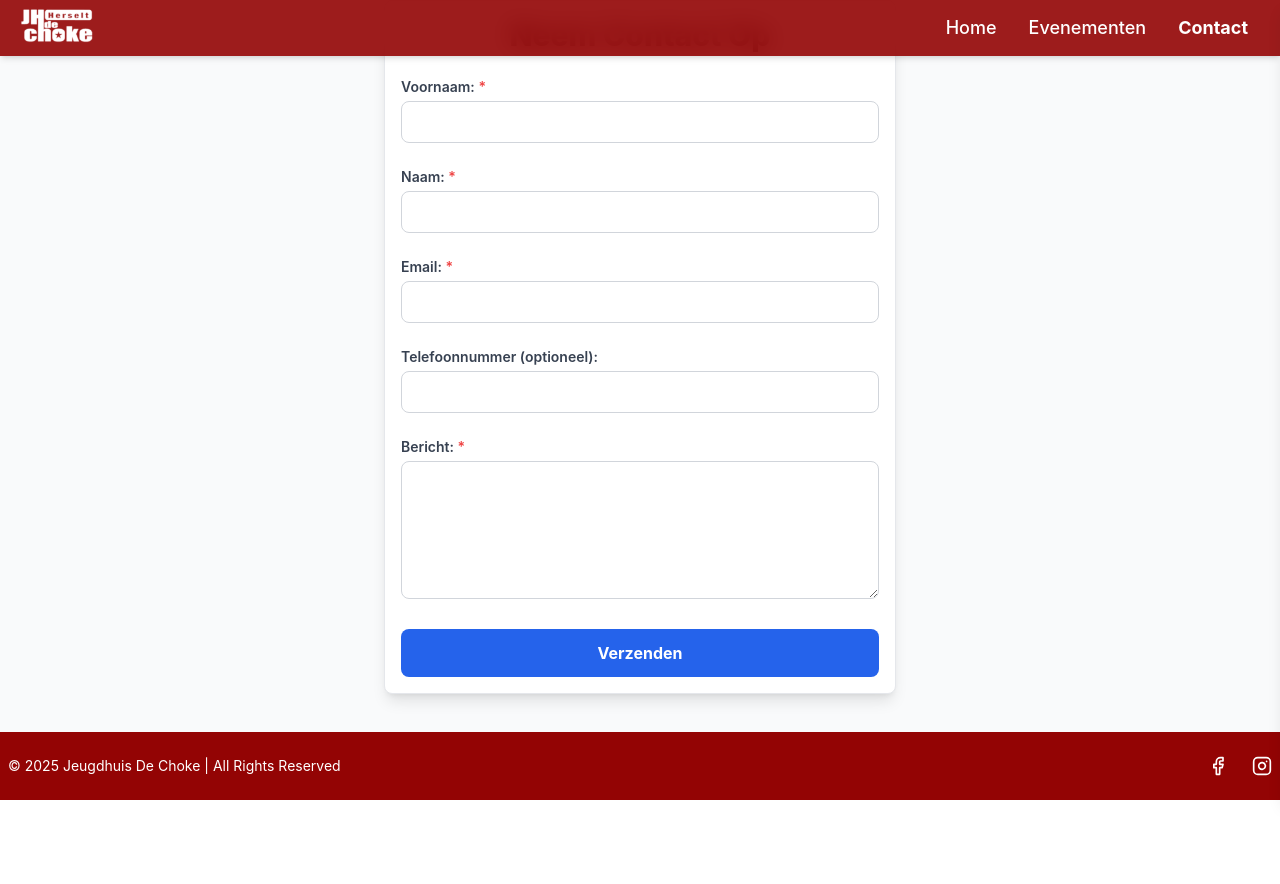
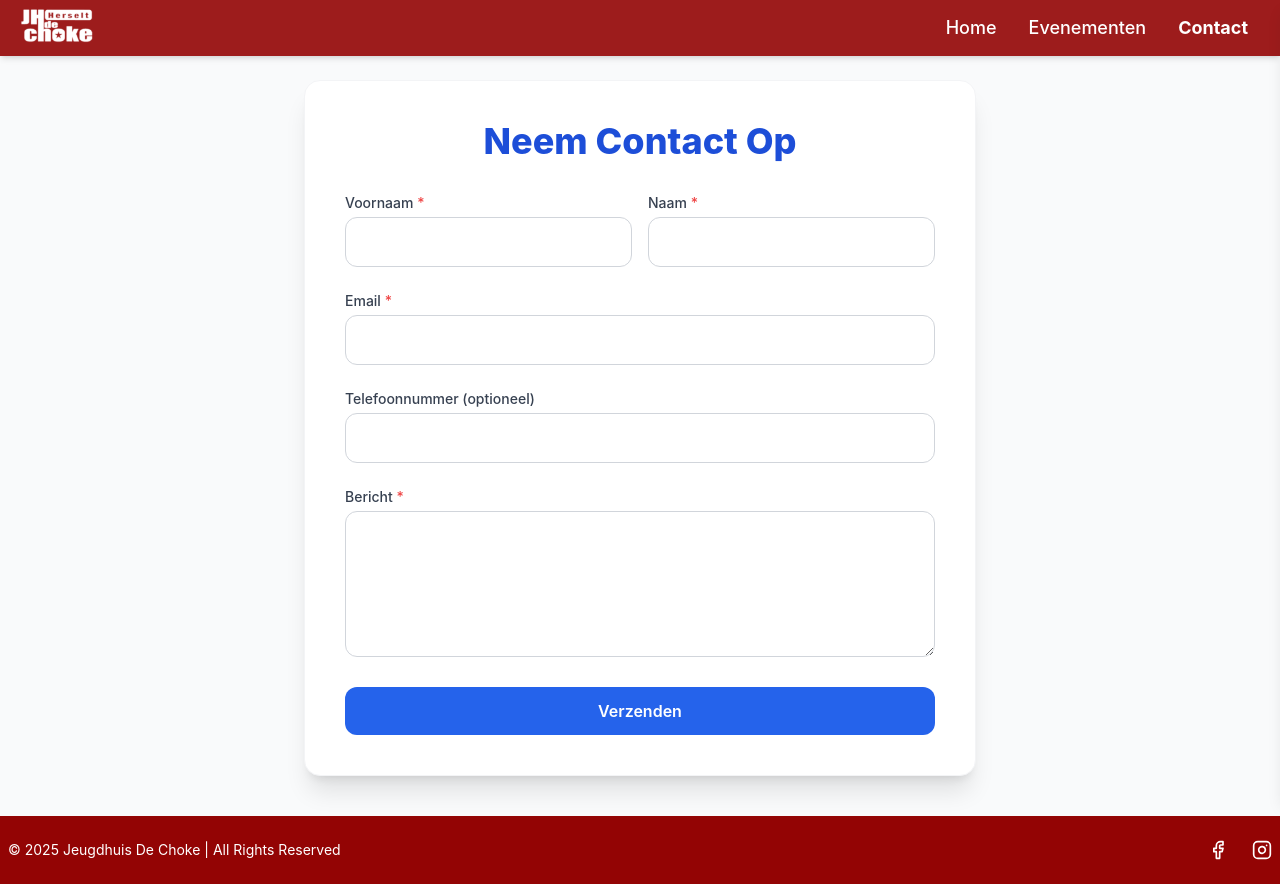
Before and after one commit to deChoke/front-end, a Next.js app: page /contact in a window 1280 px wide. Before the commit the page ends 800 px from the top, so only its background shows below. Built offline with nearby package versions, Linux system fonts and the light colour scheme.

Commit message:
Changes to contact page

```diff
--- a/pages/contact/index.tsx
+++ b/pages/contact/index.tsx
@@ -1,16 +1,19 @@
-import { useState } from 'react';
+import { useState } from "react";
+import { motion } from "framer-motion";
 
 const Contact = () => {
   const [formData, setFormData] = useState({
-    firstName: '',
-    lastName: '',
-    email: '',
-    phone: '',
-    message: '',
+    firstName: "",
+    lastName: "",
+    email: "",
+    phone: "",
+    message: "",
   });
   const [isSubmitted, setIsSubmitted] = useState(false);
 
-  const handleChange = (e: React.ChangeEvent<HTMLInputElement | HTMLTextAreaElement>) => {
+  const handleChange = (
+    e: React.ChangeEvent<HTMLInputElement | HTMLTextAreaElement>
+  ) => {
     const { name, value } = e.target;
     setFormData({ ...formData, [name]: value });
   };
@@ -19,40 +22,48 @@ const Contact = () => {
     e.preventDefault();
 
     try {
-      const response = await fetch('https://formspree.io/f/xjkaravr', {
-        method: 'POST',
-        headers: {
-          'Content-Type': 'application/json',
-        },
+      const response = await fetch("https://formspree.io/f/xjkaravr", {
+        method: "POST",
+        headers: { "Content-Type": "application/json" },
         body: JSON.stringify(formData),
       });
 
-      if (response.ok) {
-        setIsSubmitted(true);
-      } else {
-        console.error('Form submission failed.');
-      }
+      if (response.ok) setIsSubmitted(true);
+      else console.error("Form submission failed.");
     } catch (error) {
-      console.error('An error occurred:', error);
+      console.error("An error occurred:", error);
     }
   };
 
   if (isSubmitted) {
     return (
-      <div className="max-w-lg mx-auto p-4">
-        <h1 className="text-2xl font-bold mb-4">Bedankt!</h1>
-        <p>Uw bericht is succesvol verzonden. We nemen snel contact met u op.</p>
-      </div>
+      <motion.div
+        className="max-w-lg mx-auto p-6 text-center"
+        initial={{ opacity: 0 }}
+        animate={{ opacity: 1 }}
+      >
+        <h1 className="text-3xl font-bold mb-3 text-blue-700">🎉 Bedankt!</h1>
+        <p className="text-gray-700">
+          Uw bericht is succesvol verzonden. We nemen snel contact met u op.
+        </p>
+      </motion.div>
     );
   }
 
   return (
-    <div className="max-w-lg mx-auto p-4 bg-white shadow-lg rounded-lg border border-gray-200">
-      <h1 className="text-3xl font-extrabold text-center text-gray-800 mb-6">Neem Contact Op</h1>
+    <motion.div
+      className="max-w-2xl  mx-auto mt-20 mb-10 bg-white p-8 rounded-2xl shadow-xl border border-gray-100 sm:p-10"
+      initial={{ opacity: 0, y: 30 }}
+      animate={{ opacity: 1, y: 0 }}
+    >
+      <h1 className="text-3xl sm:text-4xl font-extrabold text-center text-blue-700 mb-8">
+        Neem Contact Op
+      </h1>
       <form onSubmit={handleSubmit} className="space-y-6">
+        <div className="grid sm:grid-cols-2 gap-4">
           <div>
-          <label htmlFor="firstName" className="block text-sm font-semibold text-gray-700">
-            Voornaam: <span className="text-red-500">*</span>
+            <label htmlFor="firstName" className="block text-sm font-medium text-gray-700">
+              Voornaam <span className="text-red-500">*</span>
             </label>
             <input
               type="text"
@@ -61,12 +72,12 @@ const Contact = () => {
               value={formData.firstName}
               onChange={handleChange}
               required
-            className="w-full mt-1 p-2 border border-gray-300 rounded-lg focus:ring-2 focus:ring-blue-500 focus:outline-none"
+              className="w-full mt-1 p-3 border border-gray-300 rounded-xl focus:ring-2 focus:ring-blue-500 focus:outline-none"
             />
           </div>
           <div>
-          <label htmlFor="lastName" className="block text-sm font-semibold text-gray-700">
-            Naam: <span className="text-red-500">*</span>
+            <label htmlFor="lastName" className="block text-sm font-medium text-gray-700">
+              Naam <span className="text-red-500">*</span>
             </label>
             <input
               type="text"
@@ -75,12 +86,14 @@ const Contact = () => {
               value={formData.lastName}
               onChange={handleChange}
               required
-            className="w-full mt-1 p-2 border border-gray-300 rounded-lg focus:ring-2 focus:ring-blue-500 focus:outline-none"
+              className="w-full mt-1 p-3 border border-gray-300 rounded-xl focus:ring-2 focus:ring-blue-500 focus:outline-none"
             />
           </div>
+        </div>
+
         <div>
-          <label htmlFor="email" className="block text-sm font-semibold text-gray-700">
-            Email: <span className="text-red-500">*</span>
+          <label htmlFor="email" className="block text-sm font-medium text-gray-700">
+            Email <span className="text-red-500">*</span>
           </label>
           <input
             type="email"
@@ -89,12 +102,13 @@ const Contact = () => {
             value={formData.email}
             onChange={handleChange}
             required
-            className="w-full mt-1 p-2 border border-gray-300 rounded-lg focus:ring-2 focus:ring-blue-500 focus:outline-none"
+            className="w-full mt-1 p-3 border border-gray-300 rounded-xl focus:ring-2 focus:ring-blue-500 focus:outline-none"
           />
         </div>
+
         <div>
-          <label htmlFor="phone" className="block text-sm font-semibold text-gray-700">
-            Telefoonnummer (optioneel):
+          <label htmlFor="phone" className="block text-sm font-medium text-gray-700">
+            Telefoonnummer (optioneel)
           </label>
           <input
             type="tel"
@@ -102,12 +116,13 @@ const Contact = () => {
             name="phone"
             value={formData.phone}
             onChange={handleChange}
-            className="w-full mt-1 p-2 border border-gray-300 rounded-lg focus:ring-2 focus:ring-blue-500 focus:outline-none"
+            className="w-full mt-1 p-3 border border-gray-300 rounded-xl focus:ring-2 focus:ring-blue-500 focus:outline-none"
           />
         </div>
+
         <div>
-          <label htmlFor="message" className="block text-sm font-semibold text-gray-700">
-            Bericht: <span className="text-red-500">*</span>
+          <label htmlFor="message" className="block text-sm font-medium text-gray-700">
+            Bericht <span className="text-red-500">*</span>
           </label>
           <textarea
             id="message"
@@ -116,17 +131,18 @@ const Contact = () => {
             onChange={handleChange}
             rows={5}
             required
-            className="w-full mt-1 p-2 border border-gray-300 rounded-lg focus:ring-2 focus:ring-blue-500 focus:outline-none"
+            className="w-full mt-1 p-3 border border-gray-300 rounded-xl focus:ring-2 focus:ring-blue-500 focus:outline-none"
           ></textarea>
         </div>
+
         <button
           type="submit"
-          className="w-full py-3 bg-blue-600 text-white font-bold rounded-lg hover:bg-blue-700 focus:ring-4 focus:ring-blue-300 focus:outline-none"
+          className="w-full py-3 bg-blue-600 text-white font-semibold rounded-xl hover:bg-blue-700 focus:ring-4 focus:ring-blue-300 transition duration-300"
         >
           Verzenden
         </button>
       </form>
-    </div>
+    </motion.div>
   );
 };
 
--- a/pages/events/index.tsx
+++ b/pages/events/index.tsx
@@ -70,8 +70,8 @@ export default function EventsPage() {
 
   return (
     <>
-      <section className="relative pt-32 bg-white">
-        <div className="absolute inset-x-0 top-0 h-1/2 bg-gradient-to-b from-primary/10 to-white/0 opacity-70"></div>
+      <section className="relative pt-32 bg-gray-50">
+        <div className="absolute inset-x-0 top-0 h-1/2 bg-gradient-to-b from-primary/10 to-gray-50/0 opacity-70"></div>
         <div className="container mx-auto px-4 relative z-10">
           <ScrollAnimation>
             <h1 className="text-4xl md:text-6xl font-bold text-gray-800 text-center mb-6">Toekomstige evenementen</h1>
@@ -84,7 +84,7 @@ export default function EventsPage() {
         </div>
       </section>
 
-      <section className="pb-20 bg-white">
+      <section className="pb-20 bg-gray-50">
         <div className="container mx-auto px-4">
           {loading ? (
             <div className="flex justify-center items-center h-64">
```
Lines whose indentation alone changed are shown as unchanged.
